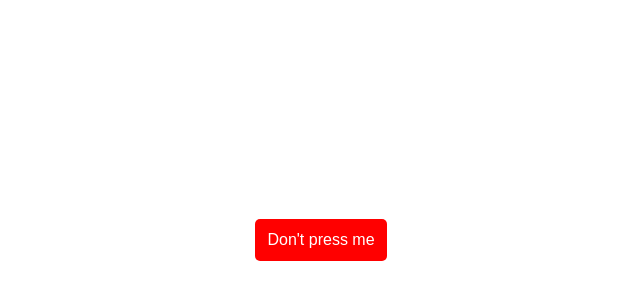
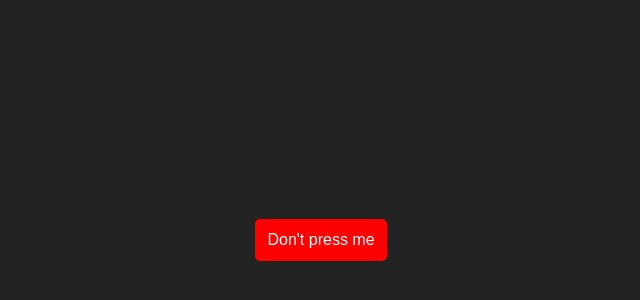
Before and after one commit to gustavwilliam/dontclicktheredbutton, a plain HTML site: page index.html in a window 1280 px wide. Shown: the part 168-468 px from the top of the page, without its empty margins (319-959 px from the left). Drawn offline with Linux system fonts and the dark colour scheme.

Commit message:
Add dark mode support

```diff
--- a/style.css
+++ b/style.css
@@ -1,5 +1,6 @@
 html, body {
     height: 100%;
+    background-color: white;
 }
 
 .container {
@@ -18,3 +19,9 @@ html, body {
     padding: 12px;
     font-family: sans-serif;
 }
+
+@media (prefers-color-scheme: dark) {
+    html, body {
+        background-color: #222;
+    }
+}
```
